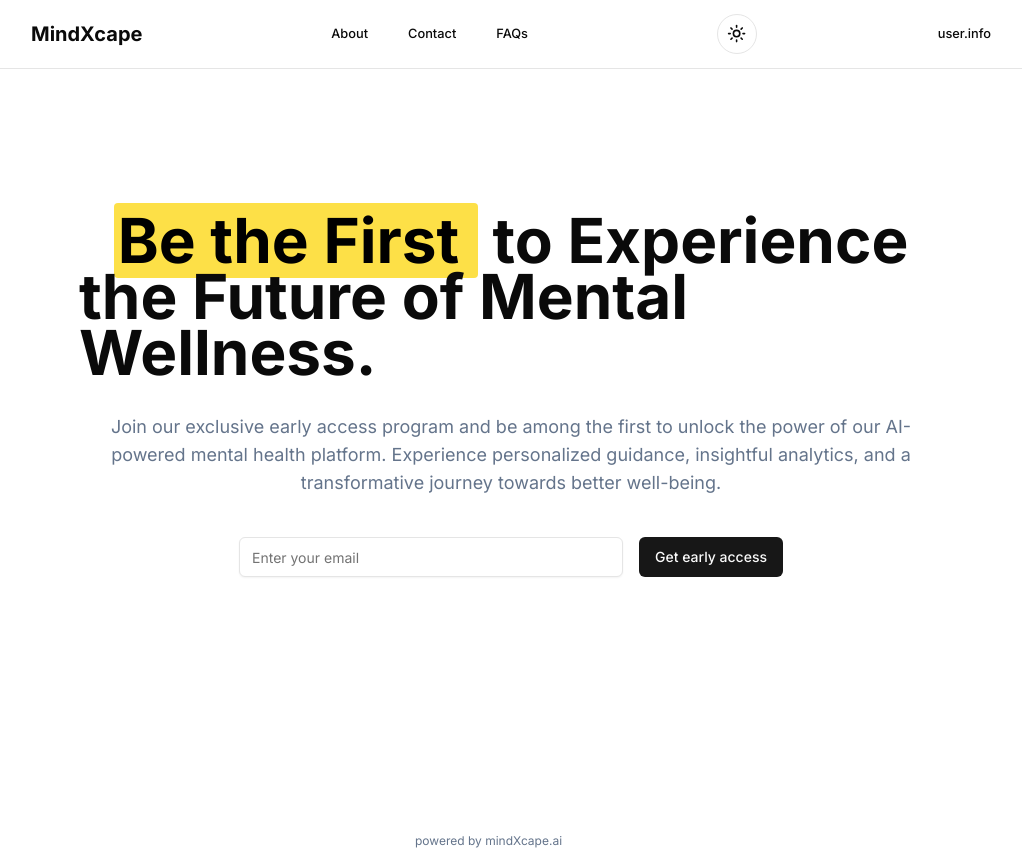
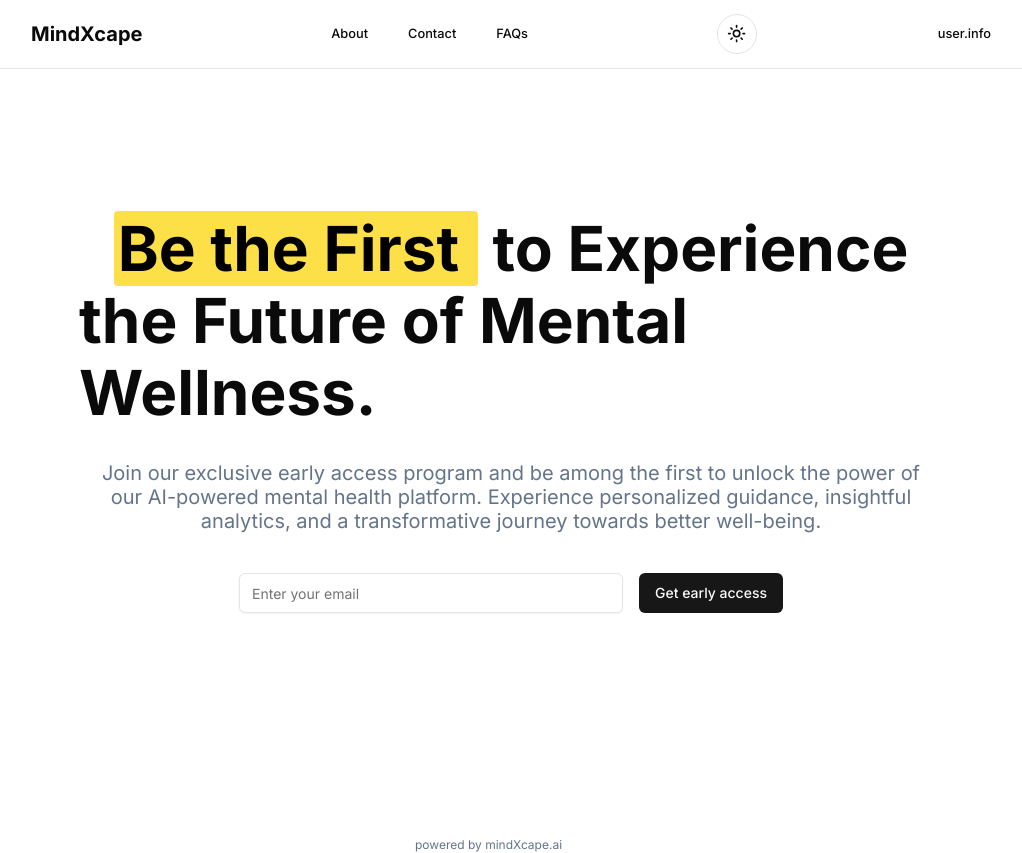
Before and after one commit to MrNikhillyadav/mindscape.ai, a Next.js app: page / in a window 1280 px wide. Shown: the whole page, without its empty margins (129-1151 px from the left). Built offline with nearby package versions, Linux system fonts and the light colour scheme; no server answers.

Commit message:
changed font again

```diff
--- a/app/_components/GetEarlyAccess.jsx
+++ b/app/_components/GetEarlyAccess.jsx
@@ -71,7 +71,7 @@ export default function GetEarlyAccess() {
       <div className="  w-full  flex flex-col justify-center  px-2 md:px-0 items-center">
         <div className='  flex   flex-col justify-center items-center md:px-0 md:p-4   ml-4 md:ml-0   mt-10 md:mt-[16vh]'>
 
-        <h3 className=" text-3xl flex flex-col justify-center items-center gap-0 lg:px-20  sm:text-4xl md:text-[62px]  tracking-tight md:tracking-normal leading-[6vh] md:leading-[7vh]  mr-3 md:mr-0   font-bold mb-8">
+        <h3 className=" text-3xl flex flex-col justify-center items-center gap-0 lg:px-20  sm:text-4xl md:text-[62px]  tracking-tight md:tracking-normal leading-[6vh] md:leading-[9vh]  mr-3 md:mr-0   font-bold mb-8">
           <span> <span className='bg-yellow-300 text-black px-1 rounded-sm'>Be the First&nbsp;</span> to Experience</span>
           the Future of Mental Wellness.
         </h3>
@@ -81,7 +81,7 @@ export default function GetEarlyAccess() {
         </h3> */}
 
 
-          <div className="hidden md:block md:text-lg   md:text-start  lg:mx-20 lg:px-4 lg:text-center text-slate-500  ">
+          <div className="hidden md:block md:text-[20px] leading-6   md:text-start  lg:mx-20 lg:px-4 lg:text-center text-slate-500  ">
             Join our exclusive early access program and be among the first to unlock the power of our AI-powered
             mental health platform. Experience personalized guidance, insightful analytics, and a transformative
             journey towards better well-being.
@@ -130,7 +130,7 @@ export default function GetEarlyAccess() {
           </div>
         )}
 
-        <div className='md:w-[15vw]  rounded-full    text-[15px]  md:my-0 md:text-xs  md:mt-[22vh] text-slate-500 font-md'>
+        <div className='md:w-[15vw]  rounded-full    text-[15px]  md:my-0 md:text-xs  md:mt-[18vh] text-slate-500 font-md'>
           <p >powered by mindXcape.ai</p>
         </div>
       </div>
```
